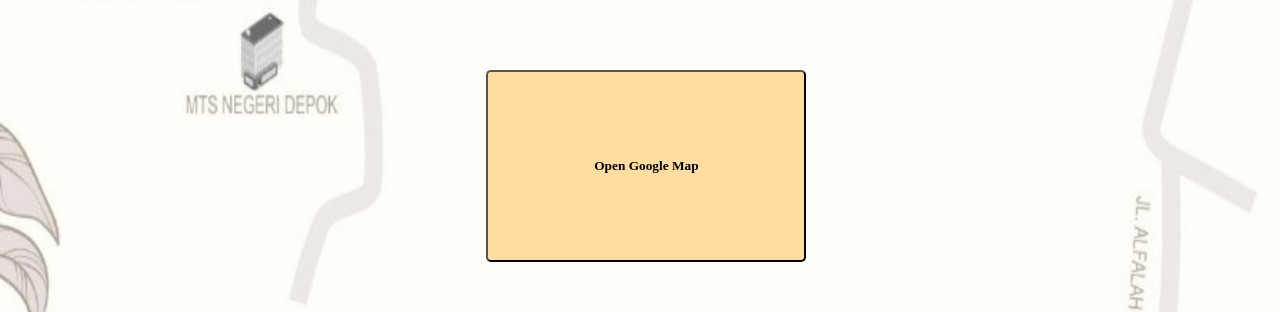
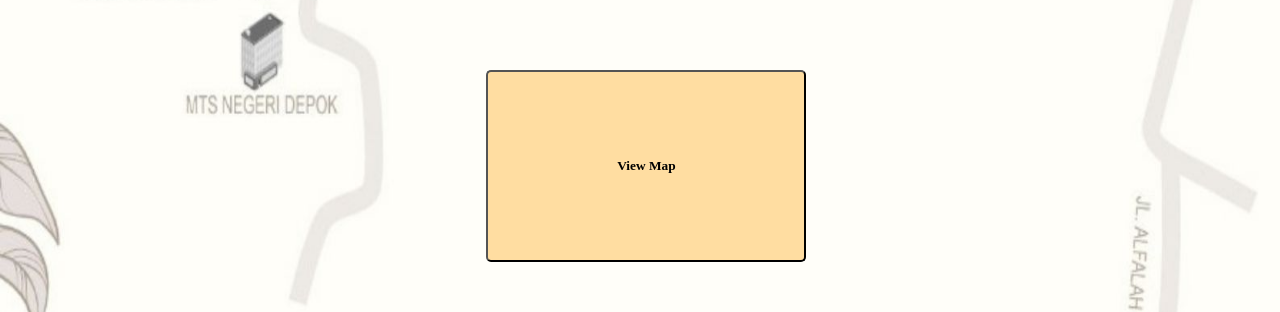
Before and after one commit to bembengggg/weddingbambangdinda, a React (Create React App) app: page /Place in a window 1280 px wide. Shown: the part 1644-1956 px from the top of the page. Built offline with nearby package versions, Linux system fonts and the light colour scheme.

Commit message:
text label

```diff
--- a/src/Component/Place/Place.jsx
+++ b/src/Component/Place/Place.jsx
@@ -11,7 +11,7 @@ const Cover =()=>{
         <div className='wrapcover'>
            <img className='img2' src={place}/>
            <div className='form1'>
-            <button className="btnopeng" onClick={event =>  window.location.href='https://goo.gl/maps/xvyf6YvwSCZGx3D49'}>Open Google Map</button>
+            <button className="btnopeng" onClick={event =>  window.location.href='https://goo.gl/maps/xvyf6YvwSCZGx3D49'}>View Map</button>
             </div>
          </div>
 
```
